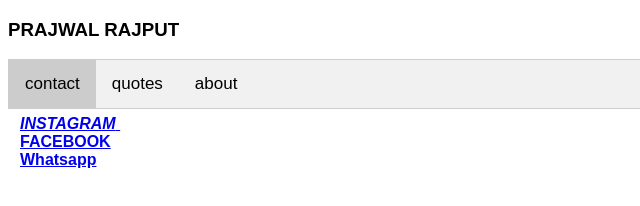
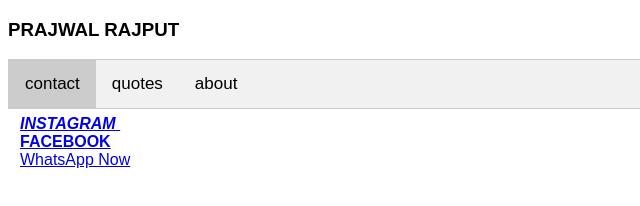
Before and after one commit to prajwalcoding/mine, a plain HTML site: page index.html in a window 1280 px wide. Both pictures are taken after a click on the button "contact". Shown: the full height of the page, 0-640 px from the left. Drawn offline with Linux system fonts and the light colour scheme.

Commit message:
version2.0

```diff
--- a/index.html
+++ b/index.html
@@ -69,7 +69,7 @@ body {font-family: Arial;}
 
 <a href="https://www.instagram.com/prajwalrajput844"><b><i>INSTAGRAM</i></b> <img scr="insata.png"></a> </br>
  <a href="https://www.facebook.com/prajwalrajput844"><b>FACEBOOK</b><img scr="facebook.png"></a></br>
-<a href="https://wa.me/+918449934085"><b>Whatsapp</b></a>
+<a href="https://api.whatsapp.com/send?phone=+918449934085&text=Hi%20There!">WhatsApp Now</a>
 
 </div>
 
```
